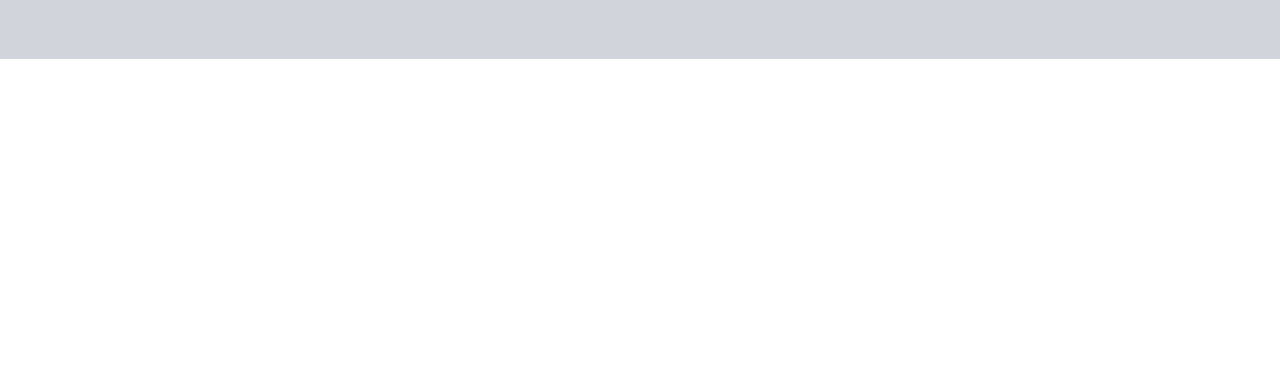
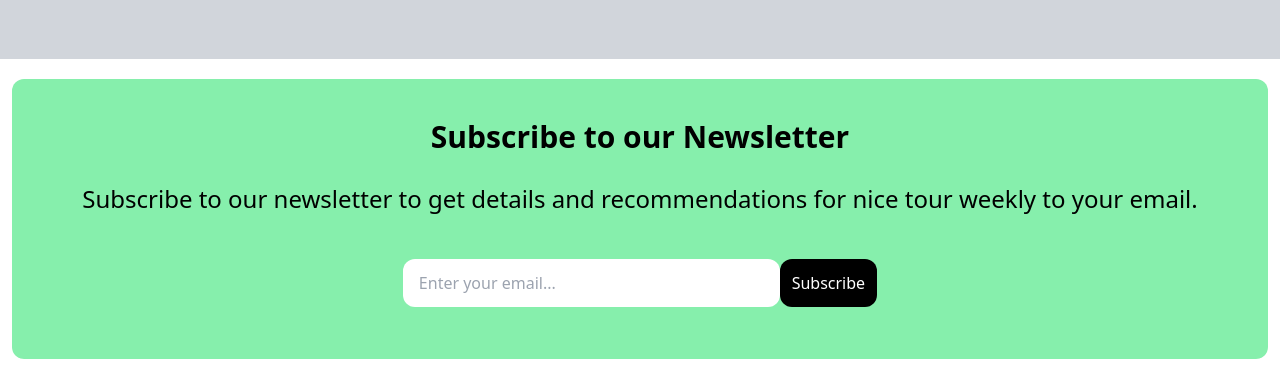
Before and after one commit to SahanDev00/traveler, a React (Create React App) app: page / in a window 1280 px wide. Shown: the part 2437-2813 px from the top of the page. Before the commit the page ends 2496 px from the top, so only its background shows below. Built offline with nearby package versions, Linux system fonts and the light colour scheme.

Commit message:
Modified App.js

```diff
--- a/src/App.js
+++ b/src/App.js
@@ -2,6 +2,7 @@ import Blogs from './components/Blogs';
 import Featured from './components/Featured';
 import Hero from './components/Hero';
 import {Navbar} from './components/Navbar';
+import Newsletter from './components/Newsletter';
 
 function App() {
   return (
@@ -10,6 +11,7 @@ function App() {
       <Hero/>
       <Featured/>
       <Blogs/>
+      <Newsletter/>
     </div>
   );
 }
```
